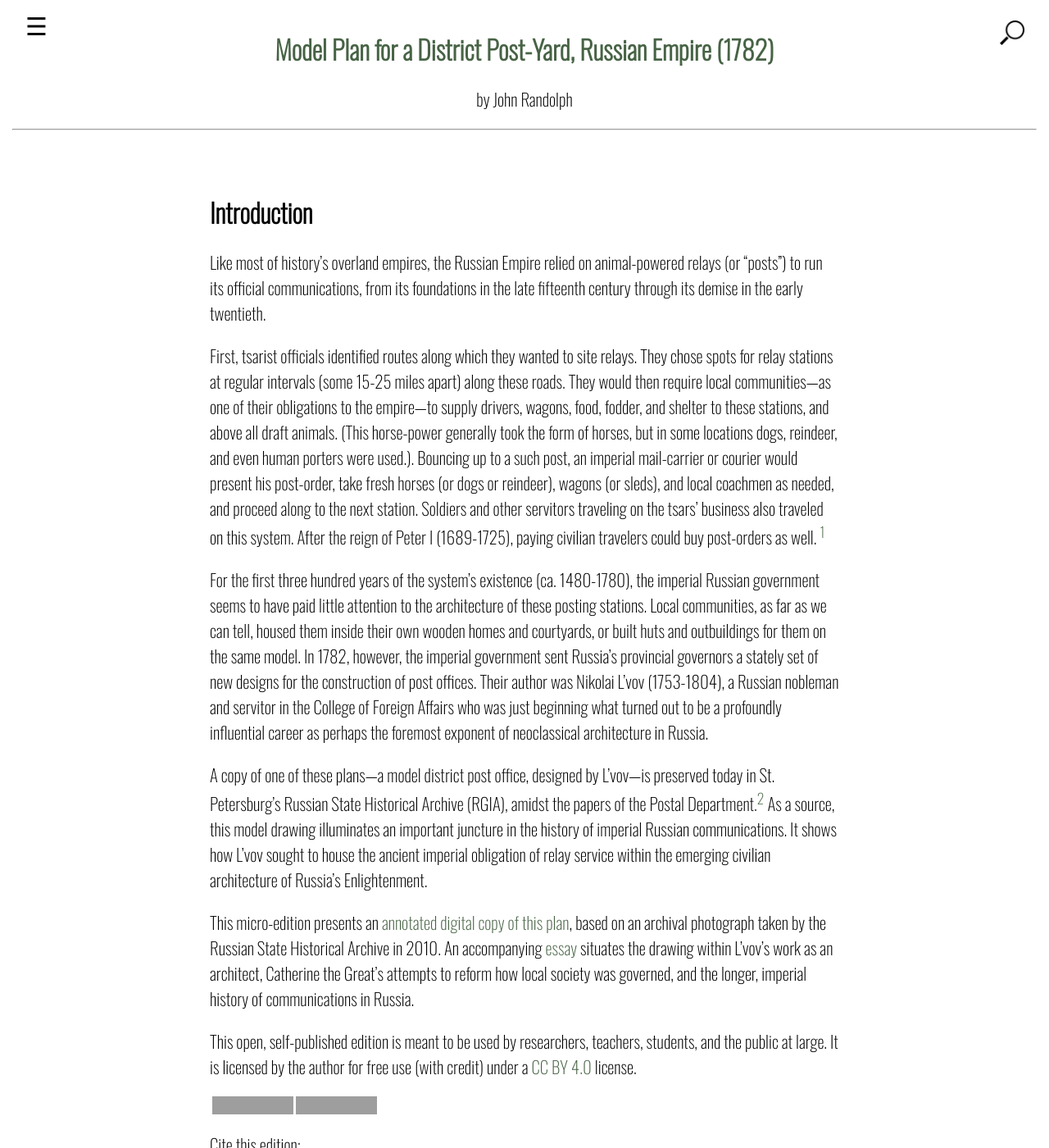
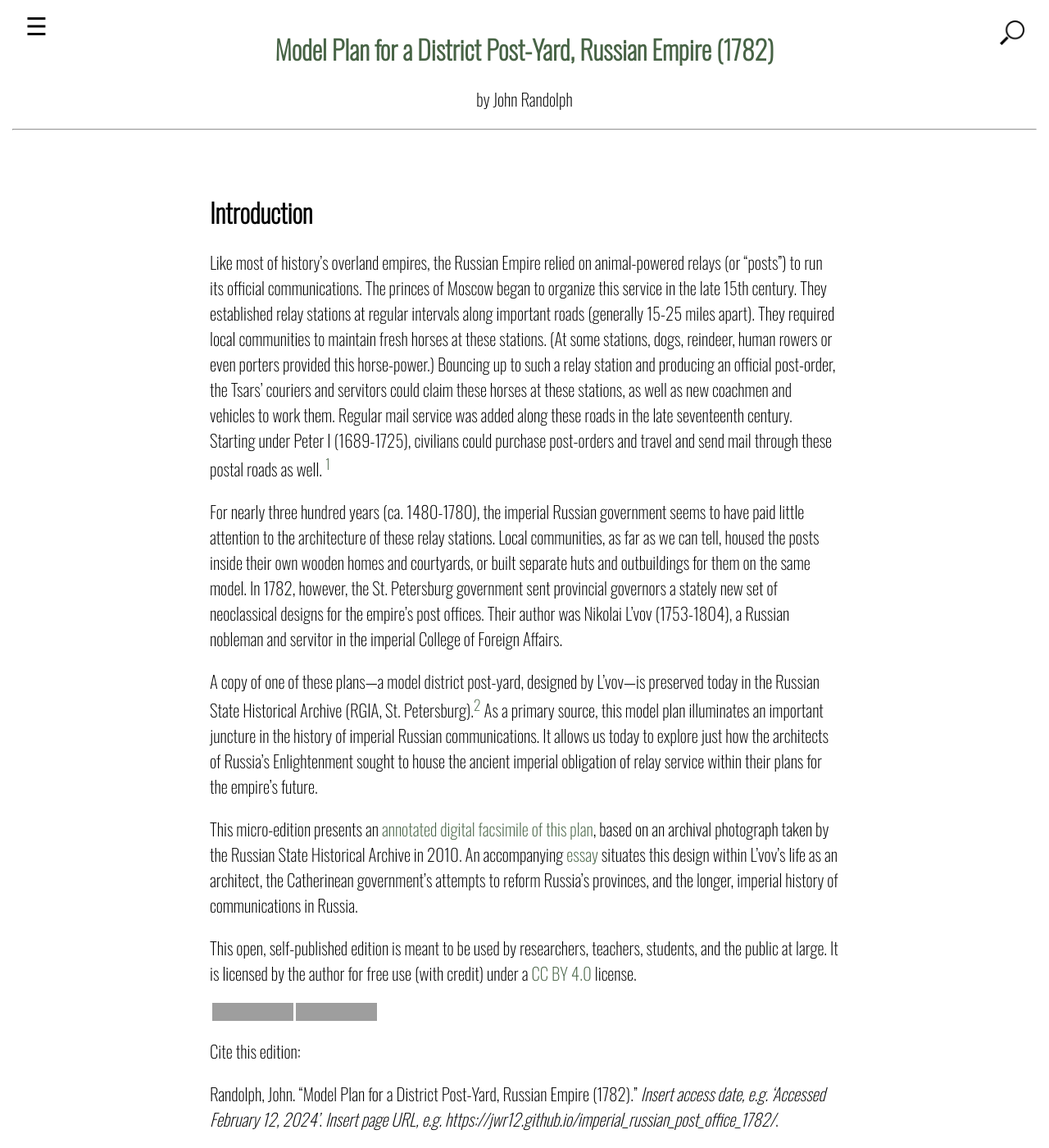
Before and after one commit to jwr12/imperial_russian_post_office_1782, a Jekyll site: the page built from 001_introduction.md, in a window 1280 px wide and 1400 px high. Shown: the whole window at 82% size. Built offline with Jekyll 4.4.1, drawn with Linux system fonts in a browser that asks for light colours; grey boxes are pictures that could not be loaded.

Commit message:
Update 001_introduction.md

```diff
--- a/001_introduction.md
+++ b/001_introduction.md
@@ -5,15 +5,13 @@ number: 001
 ---
 # Introduction
 
-Like most of history's overland empires, the Russian Empire relied on animal-powered relays (or "posts") to run its official communications, from its foundations in the late fifteenth century through its demise in the early twentieth.
+Like most of history's overland empires, the Russian Empire relied on animal-powered relays (or "posts") to run its official communications.  The princes of Moscow began to organize this service in the late 15th century.  They established relay stations at regular intervals along important roads (generally 15-25 miles apart).  They required local communities to maintain fresh horses at these stations.  (At some stations, dogs, reindeer, human rowers or even porters provided this horse-power.)  Bouncing up to such a relay station and producing an official post-order, the Tsars' couriers and servitors could claim these horses at these stations, as well as new coachmen and vehicles to work them. Regular mail service was added along these roads in the late seventeenth century.  Starting under Peter I (1689-1725), civilians could purchase post-orders and travel and send mail through these postal roads as well. [^1]
 
-First, tsarist officials identified routes along which they wanted to site relays.  They chose spots for relay stations at regular intervals (some 15-25 miles apart) along these roads.  They would then require local communities—as one of their obligations to the empire—to supply drivers, wagons, food, fodder, and shelter to these stations, and above all draft animals.  (This horse-power generally took the form of horses, but in some locations dogs, reindeer, and even human porters were used.).  Bouncing up to a such post, an imperial mail-carrier or courier would present his post-order, take fresh horses (or dogs or reindeer), wagons (or sleds), and local coachmen as needed, and proceed along to the next station. Soldiers and other servitors traveling on the tsars' business also traveled on this system. After the reign of Peter I (1689-1725), paying civilian travelers could buy post-orders as well. [^1]
+For nearly three hundred years (ca. 1480-1780), the imperial Russian government seems to have paid little attention to the architecture of these relay stations.  Local communities, as far as we can tell, housed the posts inside their own wooden homes and courtyards, or built separate huts and outbuildings for them on the same model.  In 1782, however, the St. Petersburg government sent provincial governors a stately new set of neoclassical designs for the empire's post offices. Their author was Nikolai L'vov (1753-1804), a Russian nobleman and servitor in the imperial College of Foreign Affairs.
 
-For the first three hundred years of the system's existence (ca. 1480-1780), the imperial Russian government seems to have paid little attention to the architecture of these posting stations.  Local communities, as far as we can tell, housed them inside their own wooden homes and courtyards, or built huts and outbuildings for them on the same model.  In 1782, however, the imperial government sent Russia's provincial governors a stately set of new designs for the construction of post offices.  Their author was Nikolai L'vov (1753-1804), a Russian nobleman and servitor in the College of Foreign Affairs who was just beginning what turned out to be a profoundly influential career as perhaps the foremost exponent of neoclassical architecture in Russia.
+A copy of one of these plans—a model district post-yard, designed by L'vov—is preserved today in the Russian State Historical Archive (RGIA, St. Petersburg).[^2]  As a primary source, this model plan illuminates an important juncture in the history of imperial Russian communications.  It allows us today to explore just how the architects of Russia's Enlightenment sought to house the ancient imperial obligation of relay service within their plans for the empire's future.
 
-A copy of one of these plans—a model district post office, designed by L'vov—is preserved today in St. Petersburg's Russian State Historical Archive (RGIA), amidst the papers of the Postal Department.[^2]  As a source, this model drawing illuminates an important juncture in the history of imperial Russian communications.  It shows how L'vov sought to house the ancient imperial obligation of relay service within the emerging civilian architecture of Russia's Enlightenment.
-
-This micro-edition presents an [annotated digital copy of this plan](https://jwr12.github.io/imperial_russian_post_office_1782/002_source.html), based on an archival photograph taken by the Russian State Historical Archive in 2010.   An accompanying [essay](https://jwr12.github.io/imperial_russian_post_office_1782/003_about_the_source.html) situates the drawing within L'vov's work as an architect, Catherine the Great's attempts to reform how local society was governed, and the longer, imperial history of communications in Russia.
+This micro-edition presents an [annotated digital facsimile of this plan](https://jwr12.github.io/imperial_russian_post_office_1782/002_source.html), based on an archival photograph taken by the Russian State Historical Archive in 2010.   An accompanying [essay](https://jwr12.github.io/imperial_russian_post_office_1782/003_about_the_source.html) situates this design within L'vov's life as an architect, the Catherinean government's attempts to reform Russia's provinces, and the longer, imperial history of communications in Russia.
 
 This open, self-published edition is meant to be used by researchers, teachers, students, and the public at large.  It is licensed by the author for free use (with credit) under a [CC BY 4.0](https://creativecommons.org/licenses/by/4.0/) license.
 
```
